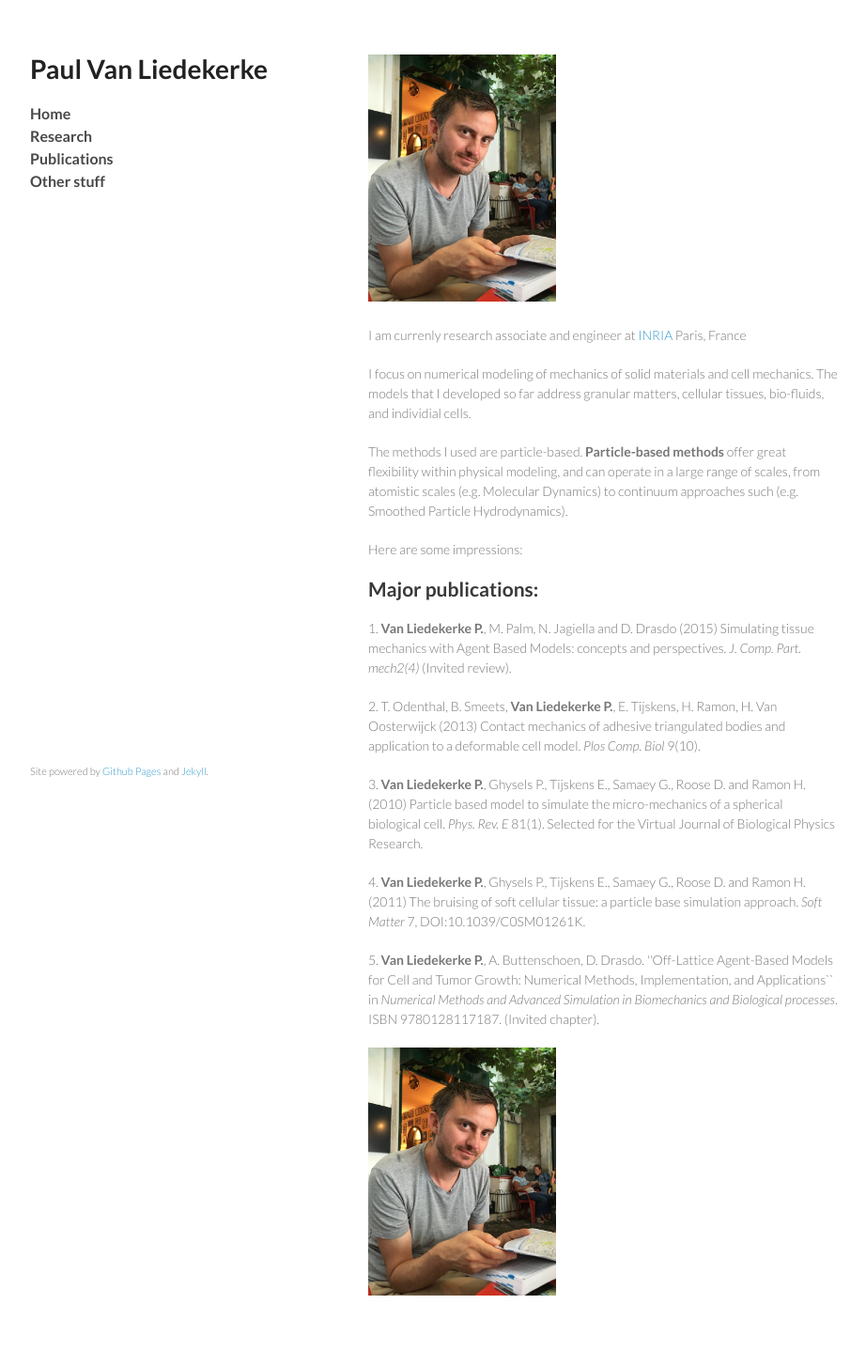
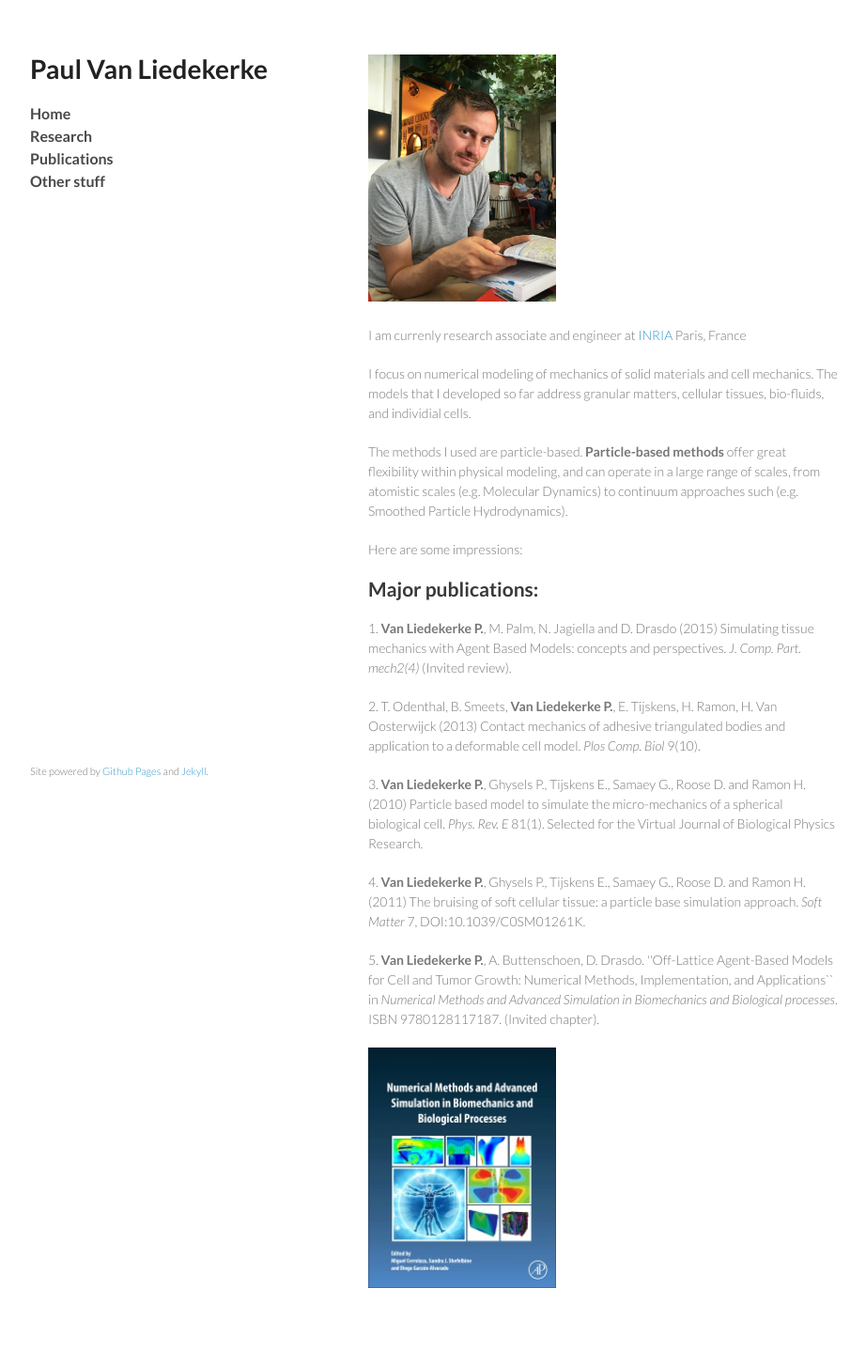
Before and after one commit to paulvanliedekerke/wittgenstein, a Jekyll site: the page index.html, which Jekyll copies as it is, in a window 1280 px wide. Shown: the whole page at 94% size, without its empty margins (178-1100 px from the left). Built offline with Jekyll 4.4.1, drawn with Linux system fonts in a browser that asks for light colours; Markdown is read by kramdown in place of the engine named in the settings.

Commit message:
Update index.html

```diff
--- a/index.html
+++ b/index.html
@@ -79,7 +79,7 @@
 </p>
 
 <p>
-<img src="me.jpg" alt="" width="200">
+<img src="9780128117187.jpg" alt="" width="200">
 </p>
 
       </section>
```
